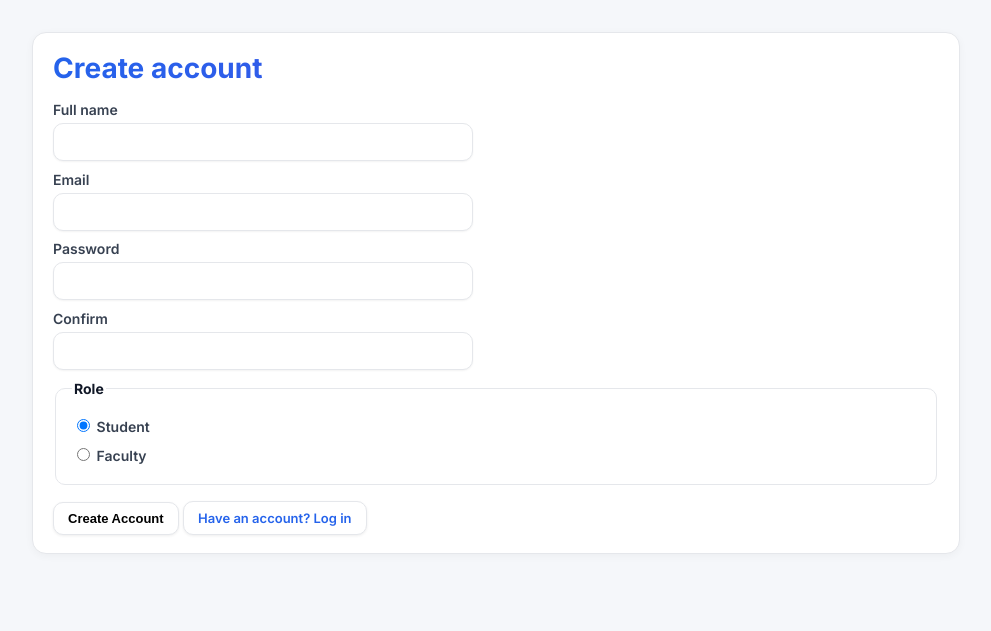
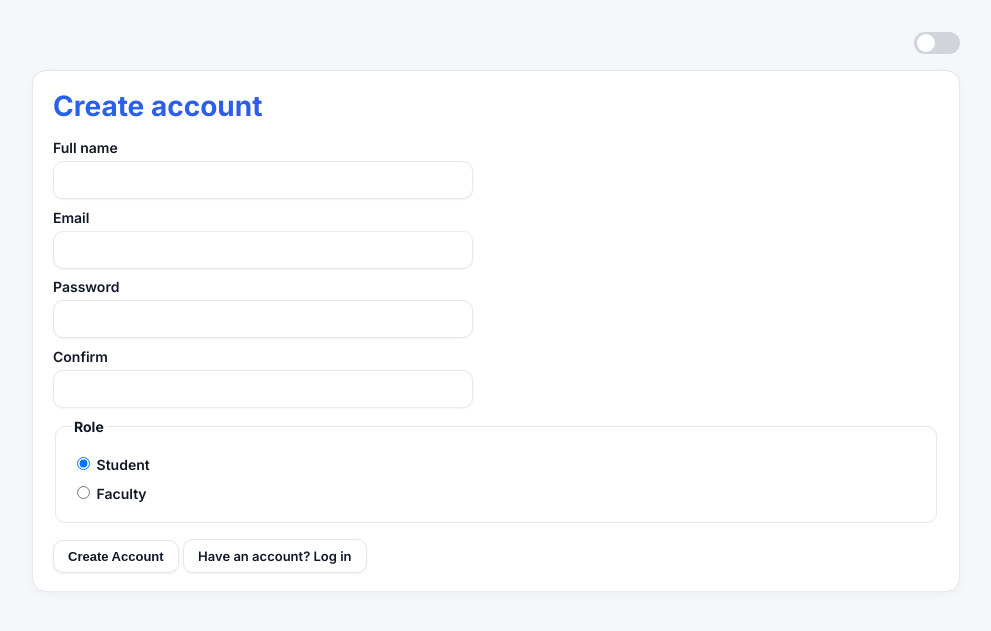
Before and after one commit to DanielRamos69/exam_reg_tristan, a Flask app: page /signup in a window 1280 px wide. Shown: the top 631 px of the page, without its empty margins (144-1135 px from the left). Run offline with Flask 3, Linux system fonts and the light colour scheme.

Commit message:
Implement dark mode feature in signup template
Added dark mode support with toggle functionality and updated styles accordingly.

```diff
--- a/templates/signup.html
+++ b/templates/signup.html
@@ -14,20 +14,75 @@
 
   <style>
     *{ box-sizing: border-box; }
+
+    /* -----------------------------------------
+       🔵 DARK MODE SYSTEM (ADDED)
+       ----------------------------------------- */
     :root {
+      --csn-blue:#00345f;
+      --csn-gold:#ffb81c;
+
+      --bg:#f5f7fa;
+      --fg:#111827;
+      --card-bg:#ffffff;
+      --border:#e5e7eb;
+      --subtext:#6b7280;
+
+      /* your originals preserved */
       --bd: #e5e7eb;
       --muted: #6b7280;
       --blue:#2563eb;
       --indigo:#4f46e5;
     }
+    .dark-mode {
+      --bg:#0f172a;
+      --fg:#f3f4f6;
+      --card-bg:#1e293b;
+      --border:#334155;
+      --subtext:#cbd5e1;
+
+      --bd:#334155;
+    }
+
     body {
       font-family: 'Inter', system-ui, Arial, sans-serif;
-      background: #f5f7fa;
+      background: var(--bg);
       max-width: 960px;
       margin: 2rem auto;
       padding: 0 1rem;
-      color: #111827;
+      color: var(--fg);
+      transition: background 0.25s, color 0.25s;
     }
+
+    /* -----------------------------------------
+       🔵 DARK MODE TOGGLE (ADDED)
+       ----------------------------------------- */
+    .toggle-container {
+      display:flex;
+      justify-content:flex-end;
+      margin-bottom:1rem;
+    }
+    .toggle-btn {
+      width:46px;
+      height:22px;
+      background:#d1d5db;
+      border-radius:999px;
+      position:relative;
+      cursor:pointer;
+    }
+    .toggle-circle {
+      width:18px;
+      height:18px;
+      background:white;
+      border-radius:50%;
+      position:absolute;
+      top:2px;
+      left:3px;
+      transition:all 0.25s ease;
+    }
+    .dark-mode .toggle-circle { transform:translateX(24px); }
+
+    /* ----------------------------------------- */
 
     h1 {
       font-size: 28px;
@@ -38,17 +93,16 @@
       -webkit-text-fill-color: transparent;
     }
 
-    /* PANEL CARD SURFACE */
     .panel {
-      background:#ffffff;
-      border:1px solid var(--bd);
+      background: var(--card-bg);
+      border:1px solid var(--border);
       border-radius:14px;
       padding:18px 20px;
       margin-bottom:1.2rem;
       box-shadow:0 2px 8px rgba(0,0,0,0.04);
+      color:var(--fg);
     }
 
-    /* INPUTS */
     input[type="text"],
     input[type="password"],
     input[name="full_name"],
@@ -58,39 +112,39 @@
       padding:10px;
       width:100%;
       max-width:420px;
-      border:1px solid var(--bd);
+      border:1px solid var(--border);
       border-radius:10px;
       font-size:14px;
-      background:#fff;
+      background:var(--card-bg);
+      color:var(--fg);
       box-shadow:0 1px 2px rgba(0,0,0,0.05);
       margin-top:5px;
       display:block;
     }
 
-    /* LABELS */
     form label {
       display: block;
       font-weight:600;
       font-size:14px;
-      color:#374151;
+      color:var(--fg);
       margin:0.6rem 0;
     }
 
-    /* BUTTONS */
     .btn, button[type="submit"] {
       display:inline-flex;
       align-items:center;
       justify-content:center;
       padding:8px 14px;
-      border:1px solid var(--bd);
+      border:1px solid var(--border);
       border-radius:10px;
-      background:#ffffff;
+      background:var(--card-bg);
       text-decoration:none;
       font-size:13px;
       font-weight:600;
       box-shadow:0 1px 3px rgba(0,0,0,0.07);
       cursor:pointer;
       transition:0.15s ease;
+      color:var(--fg);
     }
     .btn:hover, button[type="submit"]:hover {
       background:#f3f4f6;
@@ -98,10 +152,9 @@
       box-shadow:0 3px 6px rgba(0,0,0,0.1);
     }
 
-    /* FLASH MESSAGES (preserved logic, restyled surface) */
     ul.messages {
-      background:#ffffff;
-      border:1px solid var(--bd);
+      background:var(--card-bg);
+      border:1px solid var(--border);
       border-left:4px solid var(--blue);
       border-radius:10px;
       padding:10px 16px;
@@ -109,31 +162,49 @@
       list-style:none;
       font-size:13px;
       box-shadow:0 1px 4px rgba(0,0,0,0.03);
+      color:var(--fg);
     }
     ul.messages li { margin:.35rem 0; }
     ul.messages strong { text-transform: capitalize; }
 
     fieldset {
-      border:1px solid var(--bd);
+      border:1px solid var(--border);
       border-radius:10px;
       padding:10px 16px;
-      background:#fff;
+      background:var(--card-bg);
       margin-top:10px;
+      color:var(--fg);
     }
-    legend { font-weight:700; font-size:14px; }
+    legend { font-weight:700; font-size:14px; color:var(--fg); }
 
-    a { color:#2563eb; font-weight:600; font-size:13px; text-decoration:none; }
+    a { color: var(--blue); font-weight:600; font-size:13px; text-decoration:none; }
     a:hover { text-decoration:underline; }
+
+    /* 🔧 Dark mode readable link color */
+    .dark-mode a { color:#60a5fa; }
 
     .muted { color: var(--muted); font-size:13px; }
   </style>
+
+  <script>
+    function toggleDarkMode() {
+      document.body.classList.toggle("dark-mode");
+    }
+  </script>
+
 </head>
 <body>
+
+  <!-- 🔵 DARK MODE SWITCH -->
+  <div class="toggle-container">
+    <div class="toggle-btn" onclick="toggleDarkMode()">
+      <div class="toggle-circle"></div>
+    </div>
+  </div>
 
   <div class="panel">
     <h1>Create account</h1>
 
-    <!-- PRESERVED FLASH MESSAGE FUNCTION -->
     {% with messages = get_flashed_messages(with_categories=true) %}
       {% if messages %}
         <ul class="messages">
@@ -144,7 +215,6 @@
       {% endif %}
     {% endwith %}
 
-    <!-- PRESERVED FORM ACTION + FIELD NAMES + PATTERNS -->
     <form method="post" action="{{ url_for('signup') }}">
 
       <label>
```
